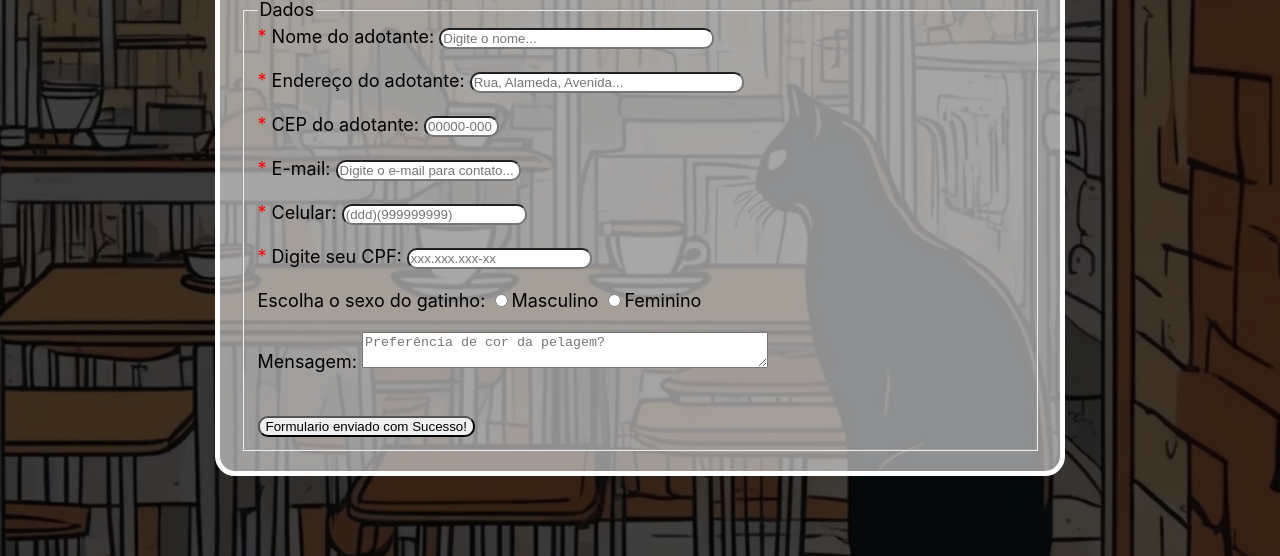
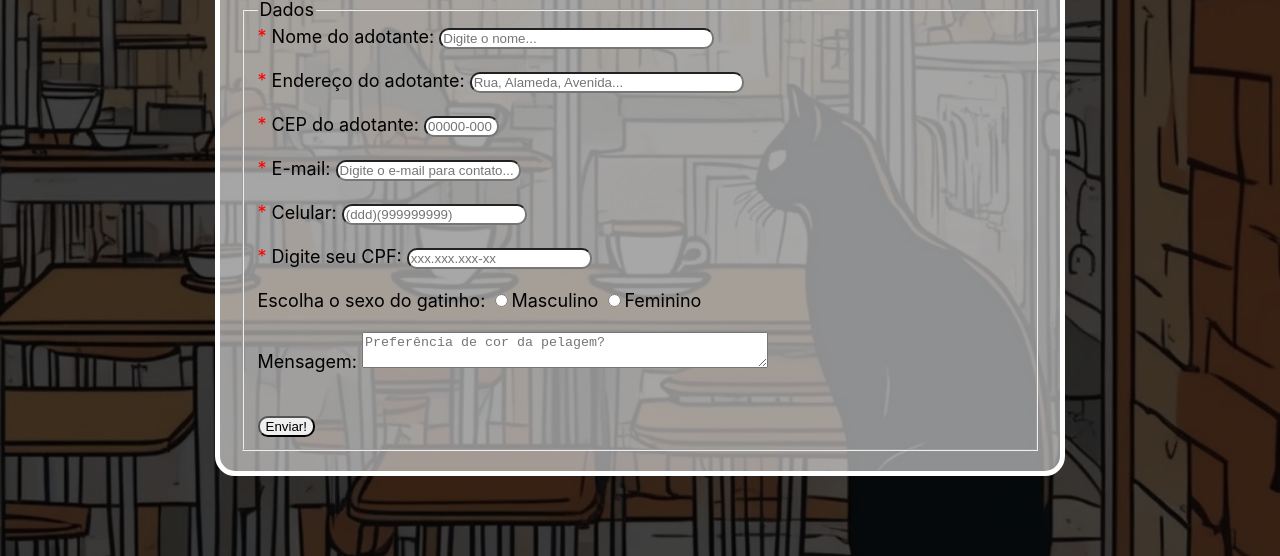
Before and after one commit to isnir/WebDev, a PHP site: page /Formulario.php in a window 1280 px wide. Shown: the part 482-1038 px from the top of the page. Run offline with PHP 8.4, Linux system fonts and the light colour scheme; the visitor is signed in with stand-in values (Sample User, id 1).

Commit message:
Update Formulario.php

```diff
--- a/Projeto/Formulario.php
+++ b/Projeto/Formulario.php
@@ -72,7 +72,7 @@
                 <div class="campo">
                     <label><span style="color: red"> * </span>Endereço do adotante:</label>
                     <input type="text" name="endereco" id="endereco" placeholder="Rua, Alameda, Avenida..."
-                        pattern="[a-zA-Z\s]{2,40}" style="width: 20em" required />
+                        pattern="[a-zA-Z1-9\s]{2,40}" style="width: 20em" required />
                 </div>
                 <br>
                 <div class="campo">
@@ -118,7 +118,7 @@
                         <br>
                     </div>
                     <br>
-                    <input button type="submit" name="submit" value="Formulario enviado com Sucesso!"></button>
+                    <input button type="submit" name="submit" value="Enviar!"></button>
                 </div>
             </fieldset>
         </form>
```
